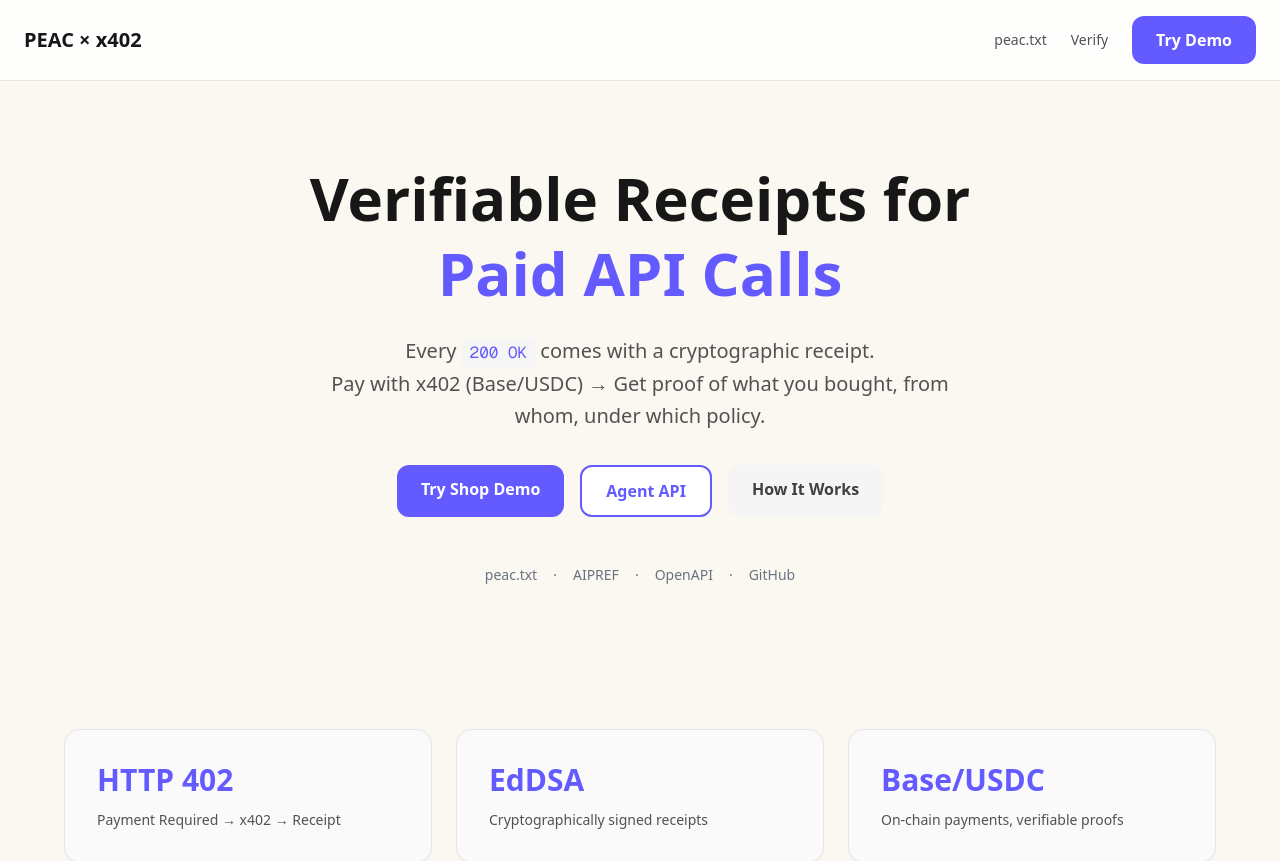
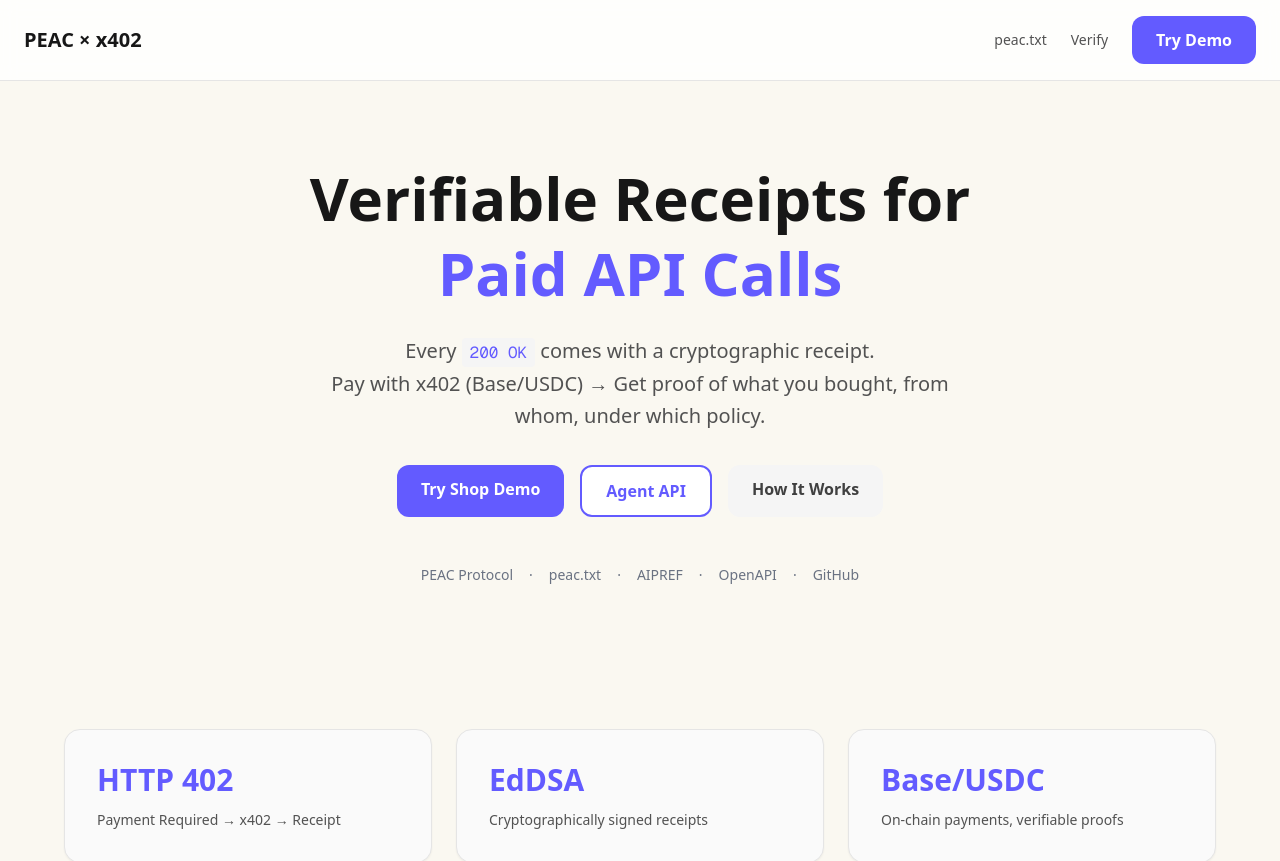
Before and after one commit to LolyxMoon/peac-x402-receipts-demo, a Next.js app in the folder apps/vercel-next/: page / in a window 1280 px wide. Shown: the top 861 px of the page. Built offline with nearby package versions, Linux system fonts and the light colour scheme.

Commit message:
Add analytics and PEAC Protocol links
- Add analytics tracking to layout for site-wide monitoring
- Add PEAC Protocol link to hero section
- Add clickable links in footer

```diff
--- a/apps/vercel-next/app/layout.tsx
+++ b/apps/vercel-next/app/layout.tsx
@@ -1,5 +1,6 @@
 import type { Metadata } from "next";
 import { Geist, Geist_Mono } from "next/font/google";
+import Script from "next/script";
 import "./globals.css";
 
 const geistSans = Geist({
@@ -44,6 +45,20 @@ export default function RootLayout({
 }>) {
   return (
     <html lang="en">
+      <head>
+        <Script
+          src="https://www.googletagmanager.com/gtag/js?id=G-9ZQQLS64KJ"
+          strategy="afterInteractive"
+        />
+        <Script id="google-analytics" strategy="afterInteractive">
+          {`
+            window.dataLayer = window.dataLayer || [];
+            function gtag(){dataLayer.push(arguments);}
+            gtag('js', new Date());
+            gtag('config', 'G-9ZQQLS64KJ');
+          `}
+        </Script>
+      </head>
       <body
         className={`${geistSans.variable} ${geistMono.variable} antialiased`}
       >
--- a/apps/vercel-next/app/page.tsx
+++ b/apps/vercel-next/app/page.tsx
@@ -61,6 +61,15 @@ export default function Home() {
           </div>
 
           <div className="flex flex-wrap items-center justify-center gap-4 text-sm text-gray-500">
+            <a
+              href="https://peacprotocol.org"
+              target="_blank"
+              rel="noopener noreferrer"
+              className="hover:text-brand transition-colors"
+            >
+              PEAC Protocol
+            </a>
+            <span>·</span>
             <Link href="/.well-known/peac.txt" className="hover:text-brand transition-colors">
               peac.txt
             </Link>
@@ -301,7 +310,24 @@ export default function Home() {
             PEAC Protocol v0.9.11 · Demo amounts: $0.01–$0.05 USDC on Base
           </p>
           <p className="text-xs text-gray-400 max-w-2xl mx-auto leading-relaxed">
-            PEAC Protocol is an open-source project stewarded by Originary and the broader open-source community.
+            <a
+              href="https://peacprotocol.org"
+              target="_blank"
+              rel="noopener noreferrer"
+              className="underline hover:text-gray-600"
+            >
+              PEAC Protocol
+            </a>
+            {' '}is an open-source project stewarded by{' '}
+            <a
+              href="https://www.originary.xyz"
+              target="_blank"
+              rel="noopener noreferrer"
+              className="underline hover:text-gray-600"
+            >
+              Originary
+            </a>
+            {' '}and the broader open-source community.
             <br />
             <a
               href="https://github.com/peacprotocol/peac/blob/main/CONTRIBUTING.md"
```
